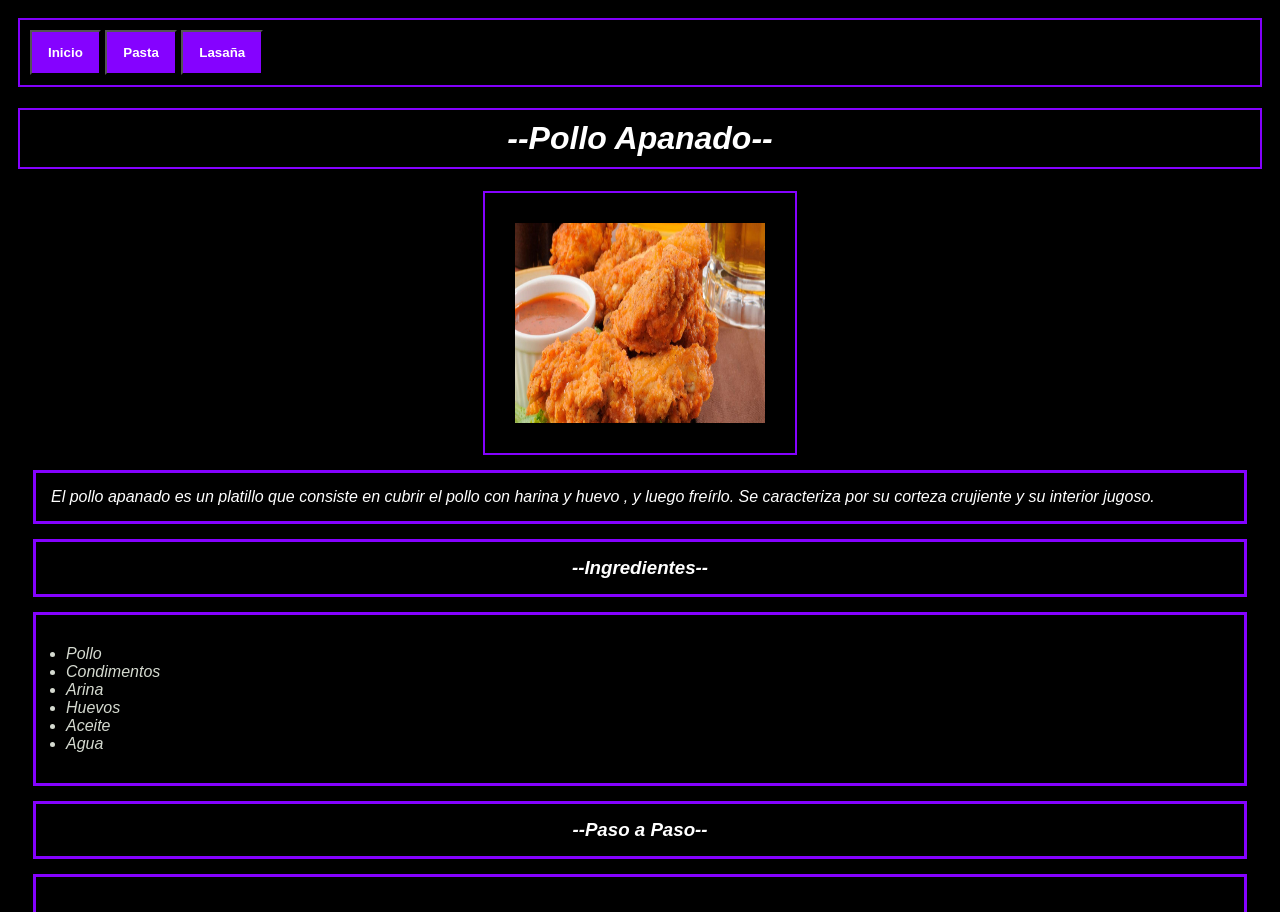
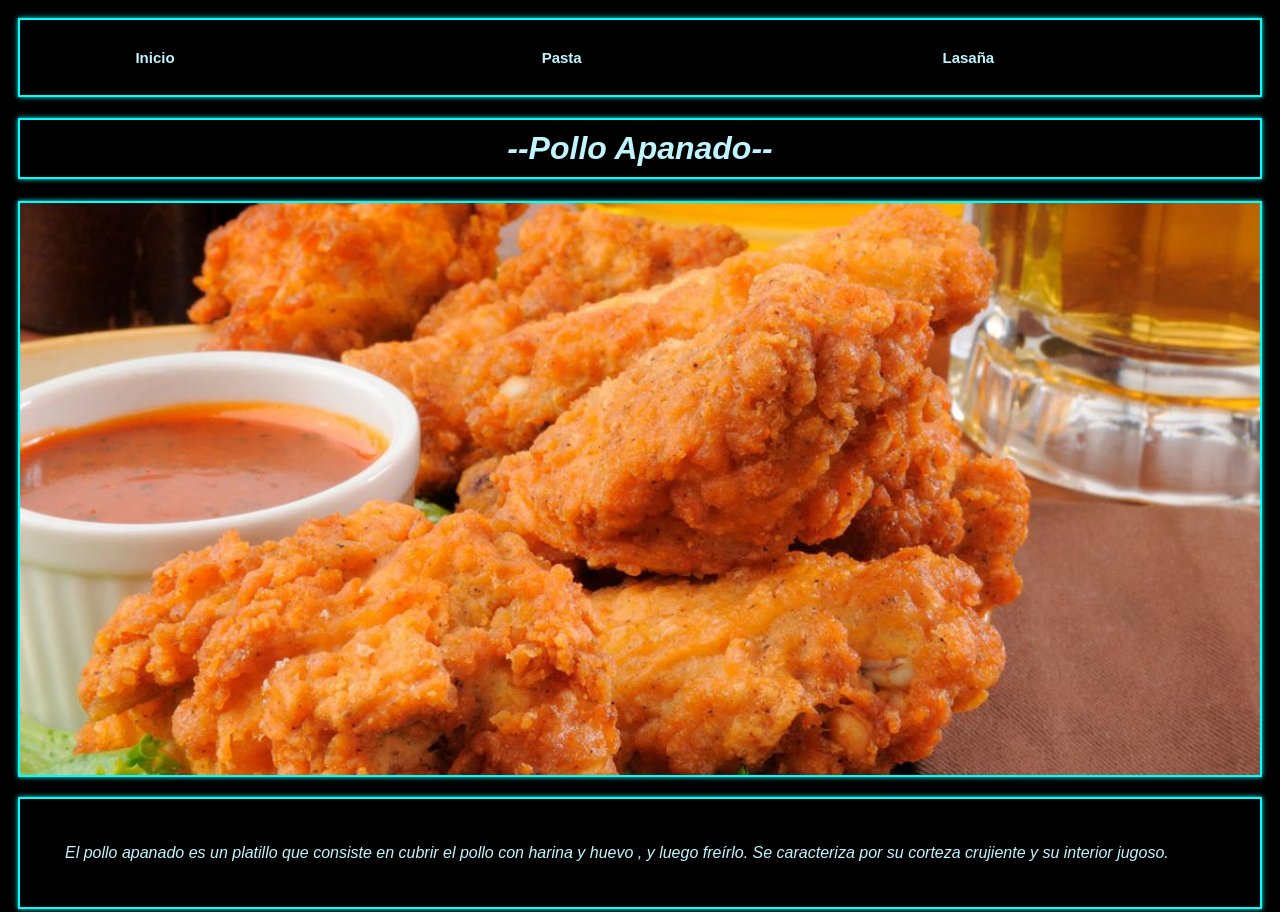
Before and after one commit to CamiloAnGoRa/odin-recipes, a plain HTML site: page recipes/Pollo_Apanado.html in a window 1280 px wide. Shown: the top 912 px of the page. Drawn offline with Linux system fonts and the light colour scheme.

Commit message:
Cambios en todos los archivos, estilos y paletas de colores, se seccionaros todos los campos de informacion

```diff
--- a/recipes/Pollo_Apanado.html
+++ b/recipes/Pollo_Apanado.html
@@ -9,22 +9,29 @@
 <body>
     <!--Enlaces al resto de recetas-->
     <div class="referencias">
-        <button><a href="../index.html">Inicio</a></button>
-        <button><a href="Pasta.html">Pasta</a></button>
-        <button><a href="Lasana.html">Lasaña</a></button>
+        <div class="block_refer"><button><a href="../index.html">Inicio</a></button> </div>
+        <div class="block_refer"><button><a href="Pasta.html">Pasta</a></button> </div>
+        <div class="block_refer"><button><a href="Lasana.html">Lasaña</a></button> </div>
     </div>
+    <div class="title">
         <!--Titulo del plato-->
         <h1>--Pollo Apanado--</h1>
+    </div>
 
+
+
+    <div class="container_image">
         <!--Imagen del plato-->
         <img src="Imagenes/Pollo_Apanado.jpg" width="250" height="200"/>
-            <!--Descripcion-->
-            <p>El pollo apanado es un platillo que consiste en cubrir el pollo con harina y huevo , y luego freírlo.
-
-            Se caracteriza por su corteza crujiente y su interior jugoso.
-            </p>
+    </div>
 
 
+    <div class="paragraph">
+        <!--Descripcion-->
+        <p>El pollo apanado es un platillo que consiste en cubrir el pollo con harina y huevo , y luego freírlo. Se caracteriza por su corteza crujiente y su interior jugoso.</p>
+    </div>
+
+    <div class="items">
         <!--Ingredientes-->
         <h3>--Ingredientes--</h3>
             <ul class="lista">
@@ -35,7 +42,9 @@
                 <li>Aceite</li>
                 <li>Agua</li>
             </ul>
+    </div>
 
+    <div class="steps">
         <!--Paso a paso-->
         <h3>--Paso a Paso--</h3>
         <div class="lista">
@@ -54,5 +63,6 @@
                 <li>Esperamos de 30-40 minutos a que el pollo quede listo.</li>
             </ol>
         </div>
+    </div>
 </body>
 </html>
--- a/recipes/styles.css
+++ b/recipes/styles.css
@@ -1,69 +1,99 @@
 body{
     background-color: rgb(0, 0, 0);
-    color: white;
+    color: #bff5ff;
     padding: 10px;
     font-style: italic;
     font-family: sans-serif;
 }
 .referencias{
+    margin: auto;
     align-items: center;
     padding: 10px;
-    border: solid 2px;
-    color: rgb(129, 0, 250);
+    border: solid 2px #00ffff;
+    box-shadow: 0 0 5px 0 #00ffff;
+    display: grid;
+    grid-template-columns: 1fr 1fr 1fr;
+    grid-template-rows: 1fr;
+
+
+}
+.referencias .block_refer{
+    align-content: center;
+    align-items: center;
+
 
 }
 a{
+    color: #bff5ff;
     text-decoration: none;
-    color: white;
     font-weight: bold;
     padding: 10px;
-    margin: solid;
+    margin: 0 auto;
+    font-size: 15px;
+    font-size: 15px;
 
 }
+
+
 a:hover{
-    background-color: rgb(133, 2, 255);
+    background-color: #00ffff54;
+    border-radius: 8px;
 
 }
 
 button{
-    background-color: rgb(133, 2, 255);
-    color: white;
+    background-color: transparent;
+    border: 2px solid transparent;
     height: 55px;
-    height: 45px;
+    width: 250px;
+    margin: 0;
 }
 
 h1{
-    color: rgb(255, 255, 255);
     text-align: center;
     text-justify: auto;
     padding: 10px;
-    border: solid rgb(133, 2, 255) 2px;
+    border: 2px solid #00ffff;
+    box-shadow: 0 0 5px 0#00ffff;
+}
+.container_image{
+    border: 2px solid #00ffff;
+    box-shadow: 0 0 5px 0 #00ffff;
 }
 img{
     display: block;
-    padding: 30px;
-    margin: auto;
-    align-content: baseline;
-    border: solid rgb(133, 2, 255) 2px;
+    padding: 15px 15px 15px 15;
+    margin: 0 auto;
+    background-size: cover;
+    height: 100%;
+    width: 100%;
+}
+.paragraph{
+    border:2px solid #00ffff;
+    box-shadow: 0 0 5px #00ffff;
+    padding: 15px;
+    margin: 0 auto;
+    margin-top: 20px;
 }
 p{
     padding: 15px;
     margin: 15px;
-    border: solid;
-    border-color: rgb(133, 2, 255);;
+}
+.items, .steps{
+    border: 2px solid #00ffff;
+    margin-top: 20px;
+    box-shadow: 0 0 5px #00ffff;
+}
 
-}
 .lista{
     padding: 30px;
     margin: 15px;
-    border: solid;
-    border-color: rgb(133, 2, 255);
-    color: rgba(249, 255, 243, 0.856);
 }
+
+
 h3{
     padding: 15px;
     margin: 15px;
-    border: solid;
-    border-color: rgb(133, 2, 255);
     text-align: center;
+    border-bottom: 2px solid #00ffff;
 }
--- a/styles.css
+++ b/styles.css
@@ -1,51 +1,71 @@
 body{
+    color: #bff5ff;
     background: black;
     padding: 10px;
     font-style: italic;
 }
+.container-content{
+    border: 1px solid #00ffff;
+    box-shadow: 0 0 5px 0 #00ffff;
+    padding: 25px;
+    border-radius: 8px;
+    margin: 0 auto;
+    position: relative;
+    display: flex;
+    flex-direction: column;
+
+}
 .title_box{
     padding: 10px;
-    border: solid;
-    color: rgb(107, 211, 236);
+    border: solid #00ffff;
     font-size: 100%;
-    background-color: rgba(145, 29, 253, 0.856);
+    background-color: #00ffff2d;
+    box-shadow: 0 0 5px 0 #00ffff;
 }
 .title{
-    color: rgb(219, 243, 245);
     padding: 5px;
-    font-size: 100%;
+    font-size: 25px;
     font-weight: bolder;
+    text-align: center;
+    text-transform: uppercase;
+    margin: 0 auto;
+    text-shadow: 0 0 3px #bff5ff;
 }
+
 
 .lista{
     text-decoration: none;
     padding: 10px;
-    font-family: 'Times New Roman', Times, serif;
-    color: rgb(198, 212, 214);
-
+    list-style: none;
 
 }
-.estilo_lista{
-    padding: 15px;
+.lista .estilo_lista{
+    padding: 5px;
+    text-align: center;
+    margin: 10px;
 }
 
 a{
     text-decoration: none;
-    color: rgb(191, 245, 255);
+    color: #bff5ff;
     font-size: 20px;
-    margin: 25px;
-    text-align: justify;
+    margin: 25px auto;
     font-weight: bold;
-    transition: background-color 0.5s;
+    transition: #00ffff34 0.5s;
+    padding: 0 100px 0 100px;
+    text-shadow: 0 0 2px #bff5ff;
 }
 a:hover{
-    background-color: rgba(74, 233, 212, 0.253);
+    background-color: #00ffff11;
+    border: 1px solid #00ffff79;
+    border-radius: 8px;
 }
 
 .recetas_box{
     padding: 2%;
     border: solid;
-    background-color: rgba(145, 29, 253, 0.856);
+    background-color: #00ffff2d;
     margin-top: 20px;
     color: rgb(0, 248, 248);
+    box-shadow: 0 0 5px 0 #00ffff;
 }
```
Also changed, not shown: index.html (+2 -0 lines), recipes/Lasana.html (+14 -4 lines), recipes/Pasta.html (+14 -4 lines). Lines whose indentation alone changed are shown as unchanged.
